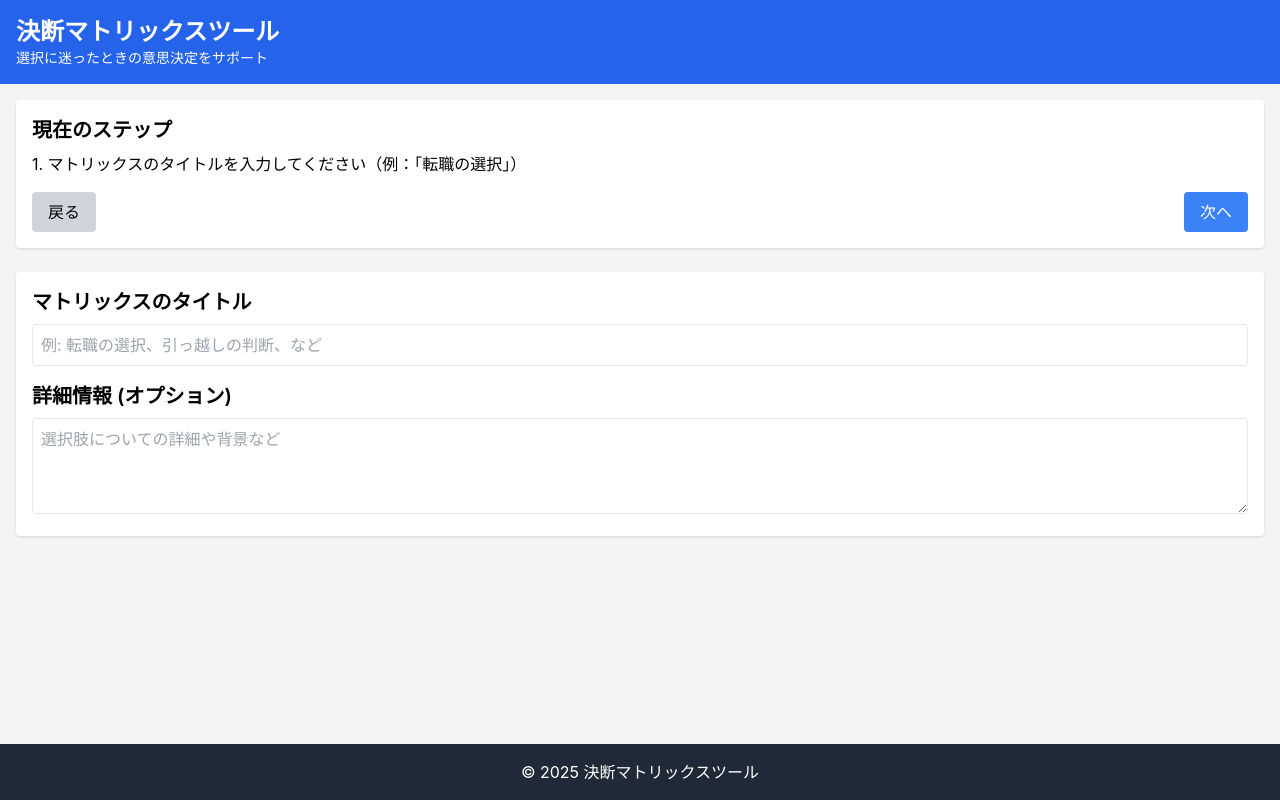
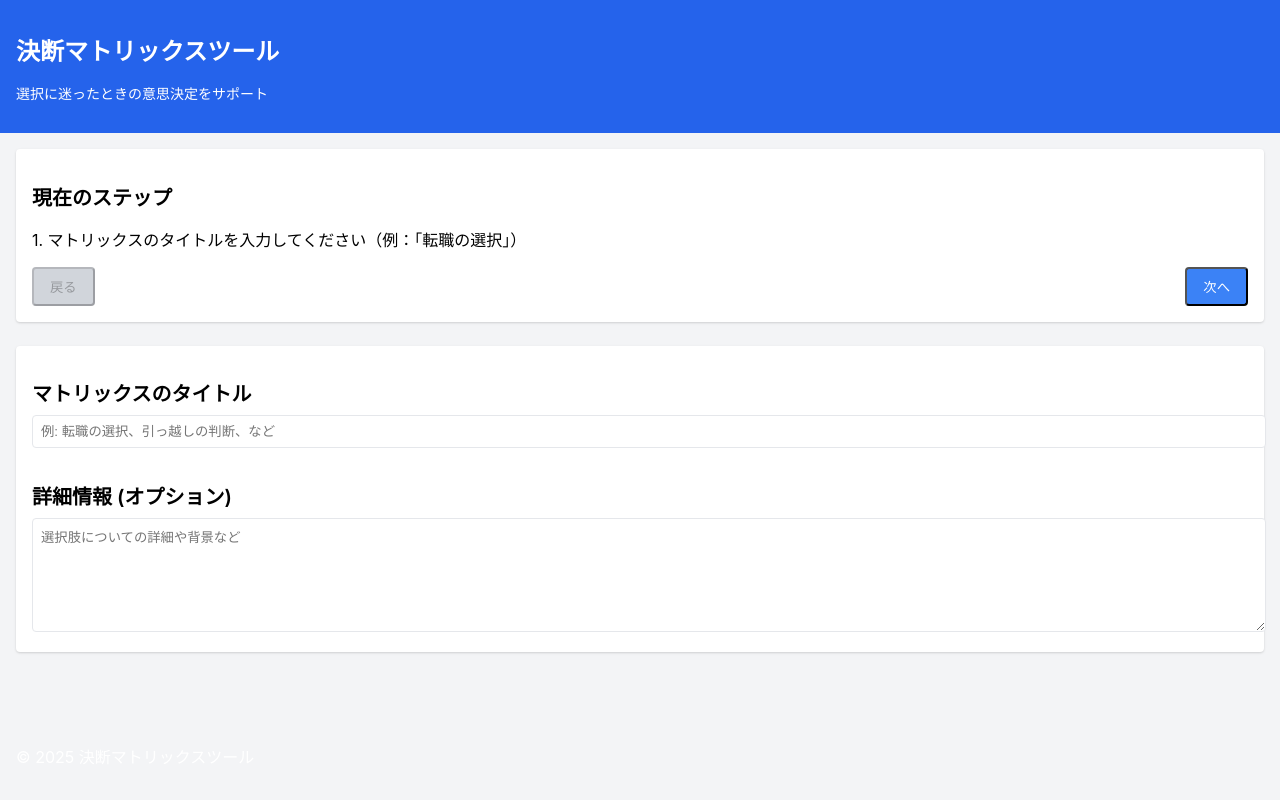
Before and after one commit to hiroyannnn/decision-matrix-tool, a Next.js app: page / in a window 1280 px wide. Built offline with nearby package versions, Linux system fonts and the light colour scheme.

Commit message:
Add custom CSS as alternative to Tailwind
Co-Authored-By: Hiroya Hoshino <hiroyannnn@gmail.com>

```diff
--- a/src/pages/_app.tsx
+++ b/src/pages/_app.tsx
@@ -1,4 +1,4 @@
-import "@/styles/globals.css";
+import "../styles/custom.css";
 
 /**
  * カスタムAppコンポーネント - すべてのページで共有されるレイアウトやプロバイダーを管理
--- /dev/null
+++ b/src/styles/custom.css
@@ -0,0 +1,229 @@
+/* Basic styling to replace Tailwind */
+body {
+  margin: 0;
+  font-family: -apple-system, BlinkMacSystemFont, "Segoe UI", "Roboto", "Oxygen",
+    "Ubuntu", "Cantarell", "Fira Sans", "Droid Sans", "Helvetica Neue",
+    sans-serif;
+  -webkit-font-smoothing: antialiased;
+  -moz-osx-font-smoothing: grayscale;
+}
+
+.flex {
+  display: flex;
+}
+
+.flex-col {
+  flex-direction: column;
+}
+
+.min-h-screen {
+  min-height: 100vh;
+}
+
+.bg-gray-100 {
+  background-color: #f3f4f6;
+}
+
+.bg-blue-600 {
+  background-color: #2563eb;
+}
+
+.text-white {
+  color: white;
+}
+
+.p-4 {
+  padding: 1rem;
+}
+
+.text-2xl {
+  font-size: 1.5rem;
+}
+
+.font-bold {
+  font-weight: bold;
+}
+
+.text-sm {
+  font-size: 0.875rem;
+}
+
+.flex-grow {
+  flex-grow: 1;
+}
+
+.mb-6 {
+  margin-bottom: 1.5rem;
+}
+
+.mb-2 {
+  margin-bottom: 0.5rem;
+}
+
+.bg-white {
+  background-color: white;
+}
+
+.rounded {
+  border-radius: 0.25rem;
+}
+
+.shadow {
+  box-shadow: 0 1px 3px 0 rgba(0, 0, 0, 0.1), 0 1px 2px 0 rgba(0, 0, 0, 0.06);
+}
+
+.text-xl {
+  font-size: 1.25rem;
+}
+
+.font-semibold {
+  font-weight: 600;
+}
+
+.mt-4 {
+  margin-top: 1rem;
+}
+
+.flex.justify-between {
+  justify-content: space-between;
+}
+
+.px-4 {
+  padding-left: 1rem;
+  padding-right: 1rem;
+}
+
+.py-2 {
+  padding-top: 0.5rem;
+  padding-bottom: 0.5rem;
+}
+
+.bg-gray-300 {
+  background-color: #d1d5db;
+}
+
+.bg-blue-500 {
+  background-color: #3b82f6;
+}
+
+.w-full {
+  width: 100%;
+}
+
+.p-2 {
+  padding: 0.5rem;
+}
+
+.border {
+  border: 1px solid #e5e7eb;
+}
+
+.mb-4 {
+  margin-bottom: 1rem;
+}
+
+.h-24 {
+  height: 6rem;
+}
+
+.h-32 {
+  height: 8rem;
+}
+
+.flex.mb-4 {
+  margin-bottom: 1rem;
+}
+
+.rounded-l {
+  border-top-left-radius: 0.25rem;
+  border-bottom-left-radius: 0.25rem;
+}
+
+.rounded-r {
+  border-top-right-radius: 0.25rem;
+  border-bottom-right-radius: 0.25rem;
+}
+
+.bg-gray-50 {
+  background-color: #f9fafb;
+}
+
+.p-2.border-b {
+  border-bottom: 1px solid #e5e7eb;
+}
+
+.flex.justify-between.items-center {
+  align-items: center;
+}
+
+.text-red-500 {
+  color: #ef4444;
+}
+
+.text-gray-500 {
+  color: #6b7280;
+}
+
+.grid {
+  display: grid;
+}
+
+.grid-cols-2 {
+  grid-template-columns: repeat(2, minmax(0, 1fr));
+}
+
+.gap-4 {
+  gap: 1rem;
+}
+
+.bg-green-50 {
+  background-color: #ecfdf5;
+}
+
+.bg-yellow-50 {
+  background-color: #fffbeb;
+}
+
+.bg-blue-50 {
+  background-color: #eff6ff;
+}
+
+.bg-red-50 {
+  background-color: #fef2f2;
+}
+
+.list-disc {
+  list-style-type: disc;
+}
+
+.pl-5 {
+  padding-left: 1.25rem;
+}
+
+.text-gray-700 {
+  color: #374151;
+}
+
+.bg-green-500 {
+  background-color: #10b981;
+}
+
+.grid-cols-1 {
+  grid-template-columns: repeat(1, minmax(0, 1fr));
+}
+
+@media (min-width: 768px) {
+  .md\:grid-cols-2 {
+    grid-template-columns: repeat(2, minmax(0, 1fr));
+  }
+}
+
+@media (min-width: 1024px) {
+  .lg\:grid-cols-3 {
+    grid-template-columns: repeat(3, minmax(0, 1fr));
+  }
+}
+
+.space-x-2 > * + * {
+  margin-left: 0.5rem;
+}
```
